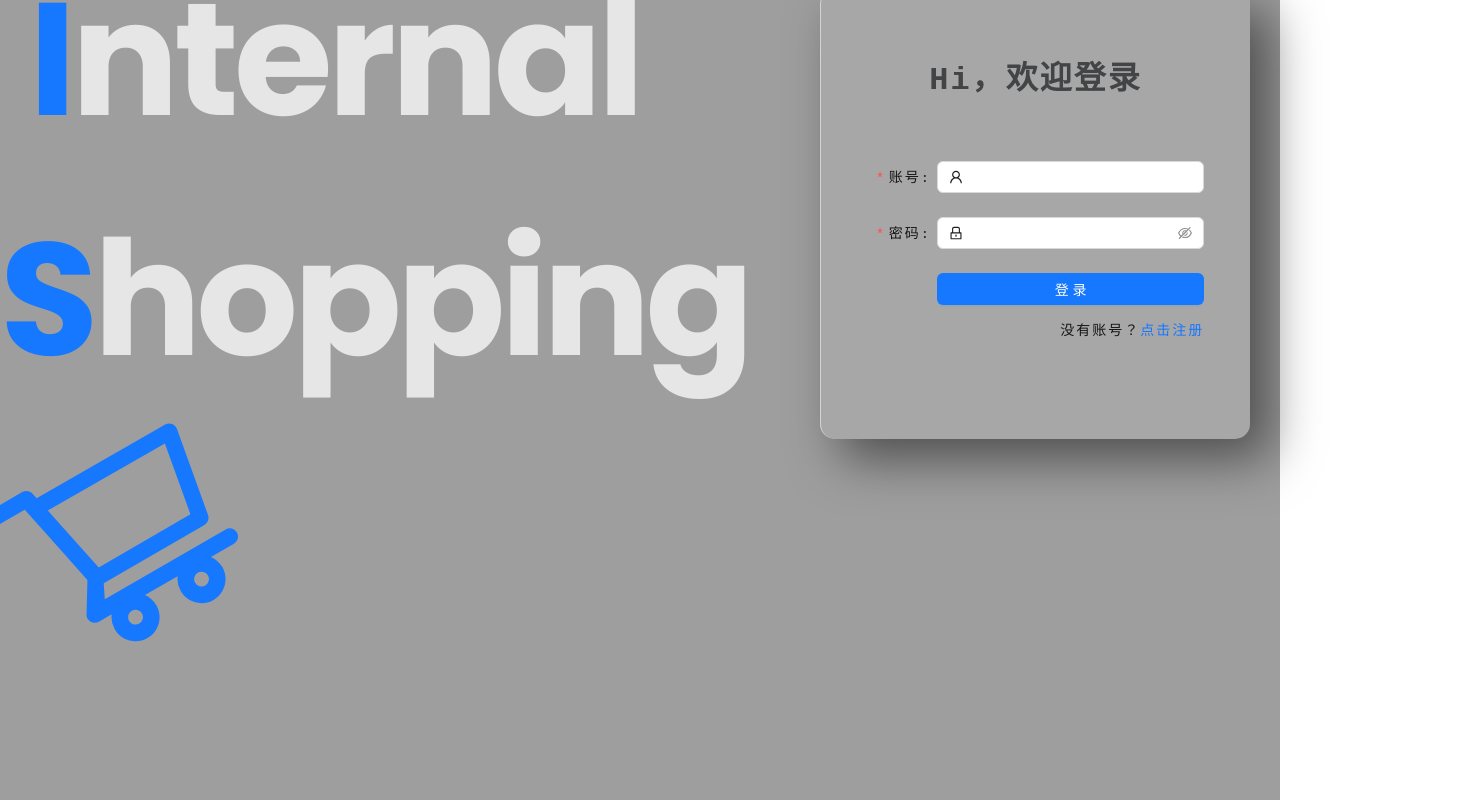
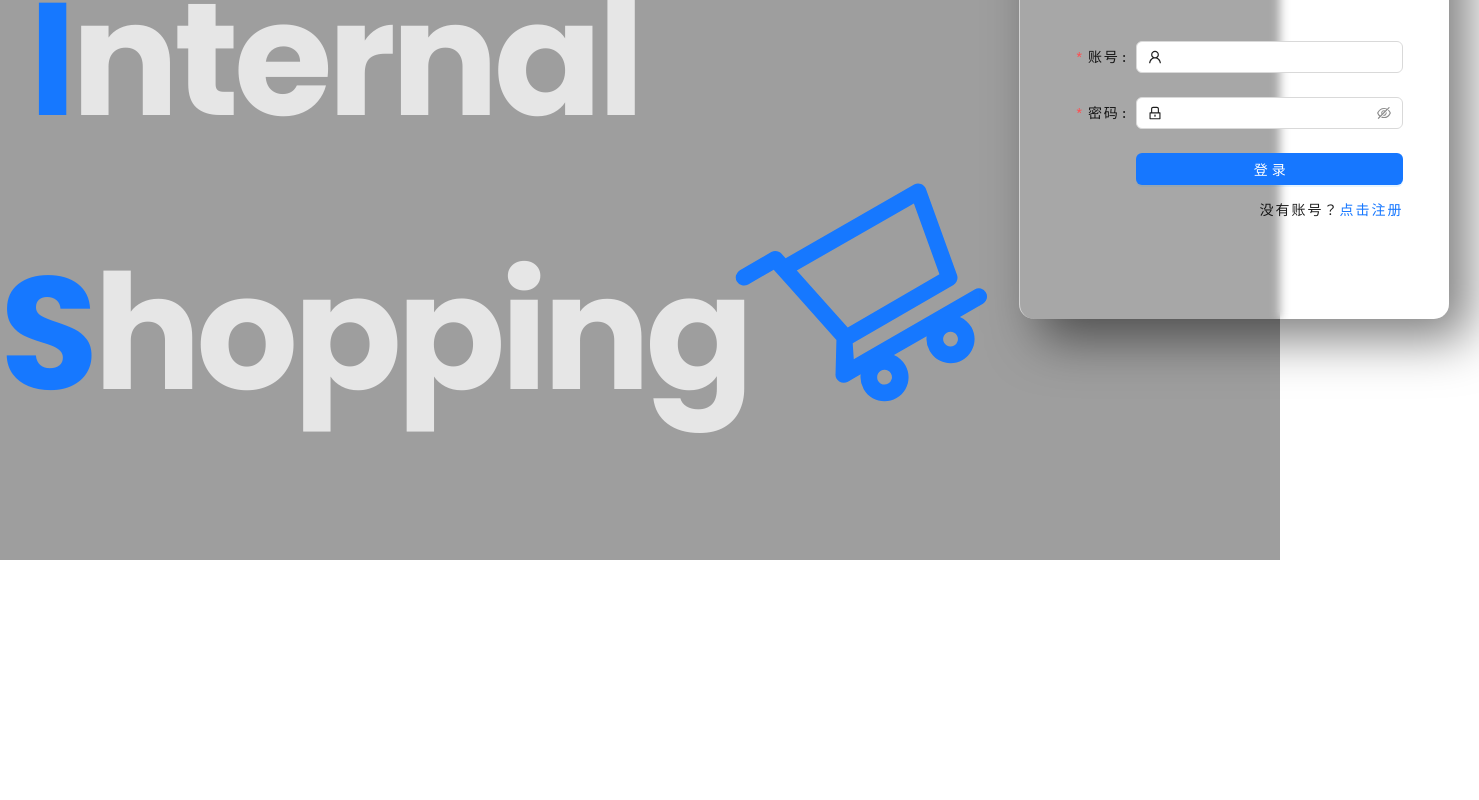
Before and after one commit to ChaiYuanYuan-bit/site-react, a React (Create React App) app: page / in a window 1280 px wide. Shown: the part 408-1208 px from the top of the page, 1479 px wide, since content can reach past the window. After the commit the page ends 968 px from the top, so only its background shows below. Built offline with nearby package versions, Linux system fonts and the light colour scheme.

Commit message:
update login

```diff
--- a/src/views/Login/index.js
+++ b/src/views/Login/index.js
@@ -51,7 +51,7 @@ const Login = ({loadUserInfo}) => {
                 <h1 className="logo-name">
                     <div><span className="first-letter">E</span>nterprise</div>
                     <div><span className="first-letter">&nbsp;I</span>nternal</div>
-                    <div><span className="first-letter">S</span>hopping<ShoppingCartOutlined rotate={330} style={{ fontSize: '240px', color: '#1678ff' }}/></div>
+                    <div style={{whiteSpace:'nowrap'}}><span className="first-letter">S</span>hopping<ShoppingCartOutlined rotate={330} style={{display:"inline-block", fontSize: '240px', color: '#1678ff' }}/></div>
                 </h1>
             <div className="login">EIS：一款面向企业员工的内购网站
             <div className="card">
@@ -112,12 +112,7 @@ const Login = ({loadUserInfo}) => {
                         <br/>
                         <p className="register-link">没有账号？<Link to="/register">点击注册</Link></p>
                         </Form.Item>
-                        {/*
-                        <Button onClick={()=>{
-                            form.resetFields()
-                        }} style={{marginLeft:'10px'}} type="primary" htmlType="submit" className="btn-login">
-                            取消
-                        </Button>*/}
+
                     </Form.Item>
                 </Form>
             </div>
```
Also changed, not shown: src/views/Login/Login.scss (+8 -5 lines).
